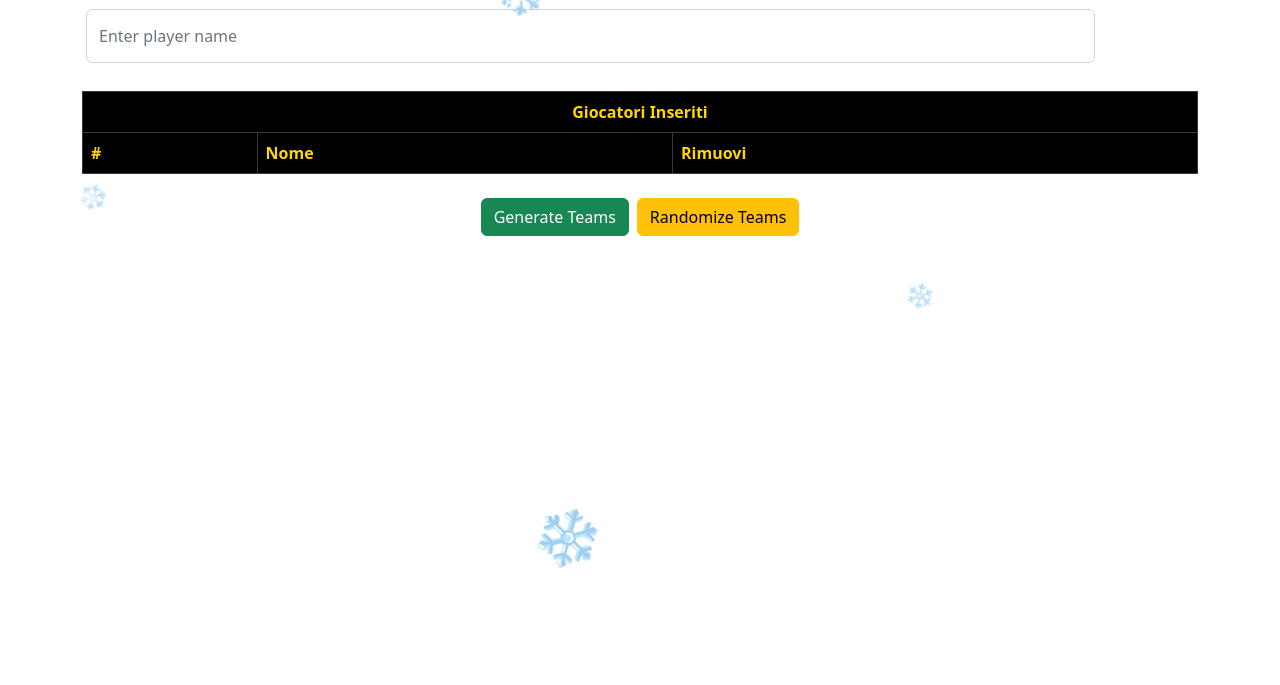
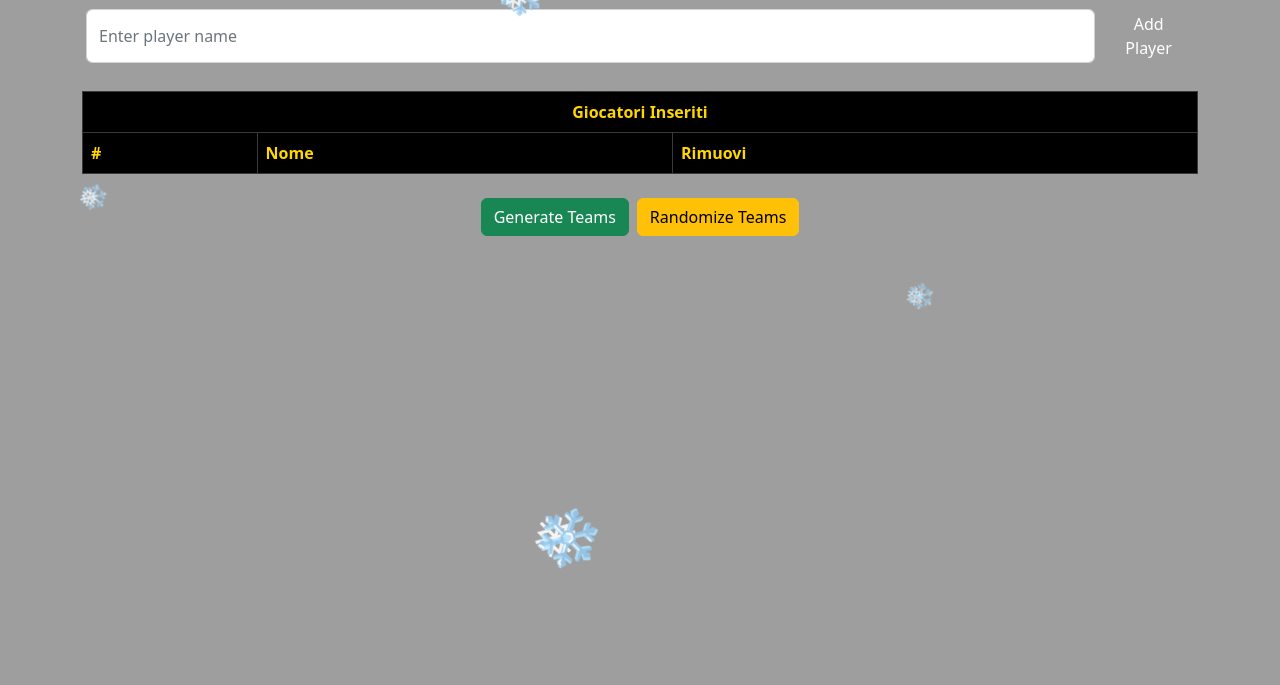
Before and after one commit to antoniognogno/Team-Splitter, a plain HTML site: page index.html in a window 1280 px wide. Shown: the part 115-800 px from the top of the page. Drawn offline with nearby package versions, Linux system fonts and the light colour scheme; the site is published under a folder, as on GitHub Pages, so addresses that start at the root find nothing.

Commit message:
Update index.html

```diff
--- a/index.html
+++ b/index.html
@@ -8,7 +8,7 @@
     <link href="https://cdn.jsdelivr.net/npm/bootstrap@5.2.0/dist/css/bootstrap.min.css" rel="stylesheet">
     <style>
         body {
-            background: url('/sfondoNatale.png') no-repeat center center fixed;
+            background: url('./sfondoNatale.png') no-repeat center center fixed;
             background-size: cover;
             color: white;
         }
```
